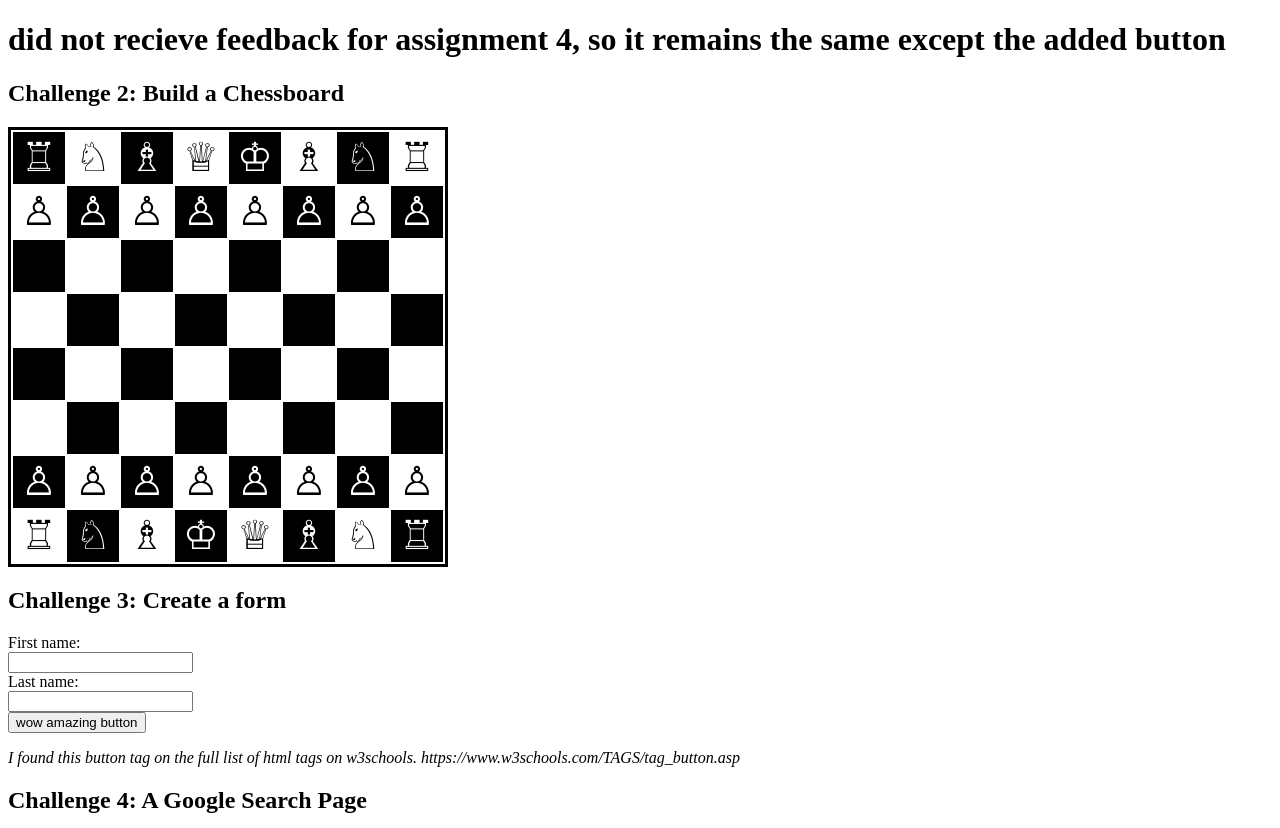
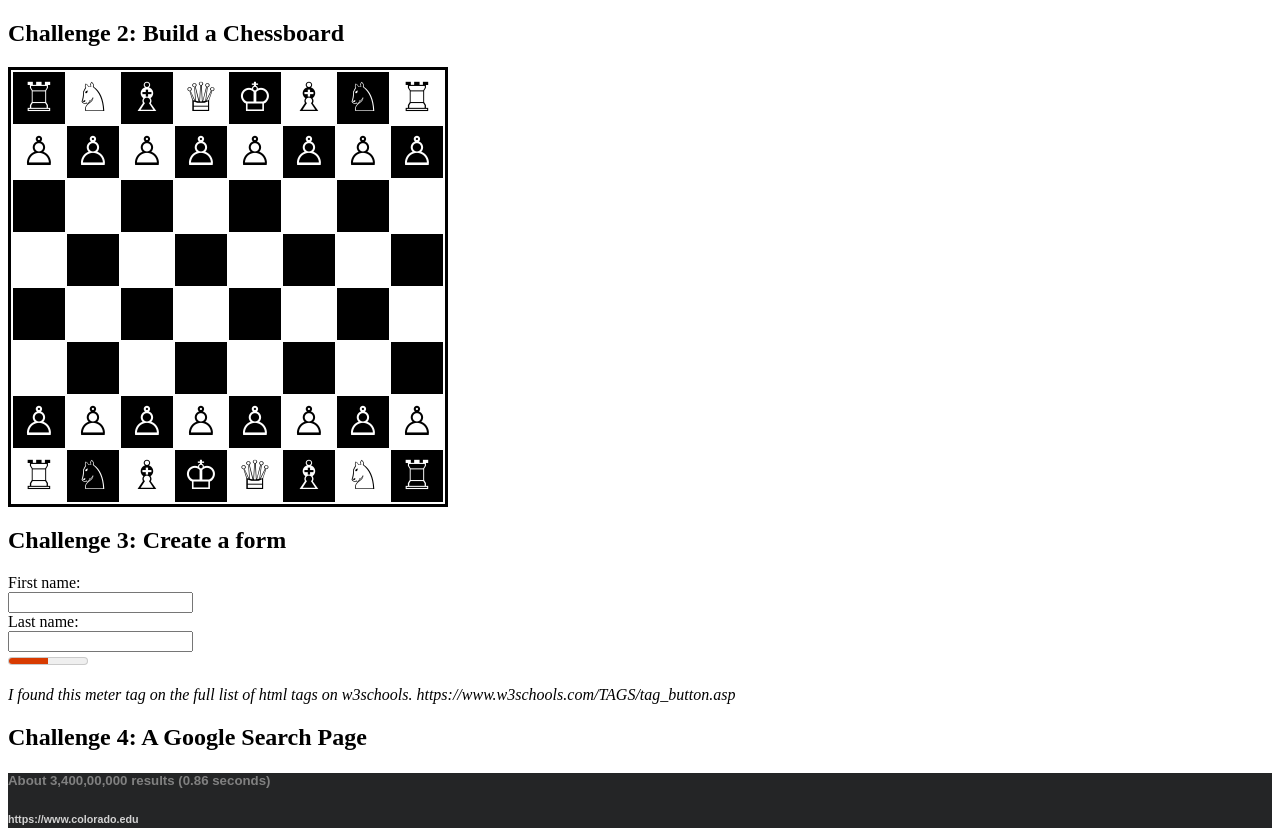
Before and after one commit to flywillliums/flywilliums.github.io, a plain HTML site: page assignment5.html in a window 1280 px wide. Shown: the top 828 px of the page. Drawn offline with Linux system fonts and the light colour scheme.

Commit message:
Revert "Update assignment5.html"
This reverts commit 78dfd6b29e3a7ee62ca4ae30be230512f15a30a9.

```diff
--- a/assignment5.html
+++ b/assignment5.html
@@ -14,7 +14,6 @@
     </head>
     <body>
       <div>
-        <h1>did not recieve feedback for assignment 4, so it remains the same except the added button</h1>
         <h2>Challenge 2: Build a Chessboard</h2>
         <table class = "table">
         	<tbody>
@@ -109,8 +108,10 @@
           <label for="lname">Last name:</label><br>
           <input type="text" id="lname" name="lname">
         </form>
-        <button type="button">wow amazing button</button>
-        <p><em>I found this button tag on the full list of html tags on w3schools. https://www.w3schools.com/TAGS/tag_button.asp</em></p>
+        <meter min="0" max="100" low="59" high="90" optimum="100" value="50">100%</meter>
+
+
+        <p><em>I found this meter tag on the full list of html tags on w3schools. https://www.w3schools.com/TAGS/tag_button.asp</em></p>
       </div>
       <div>
         <h2>Challenge 4: A Google Search Page</h2>
```
